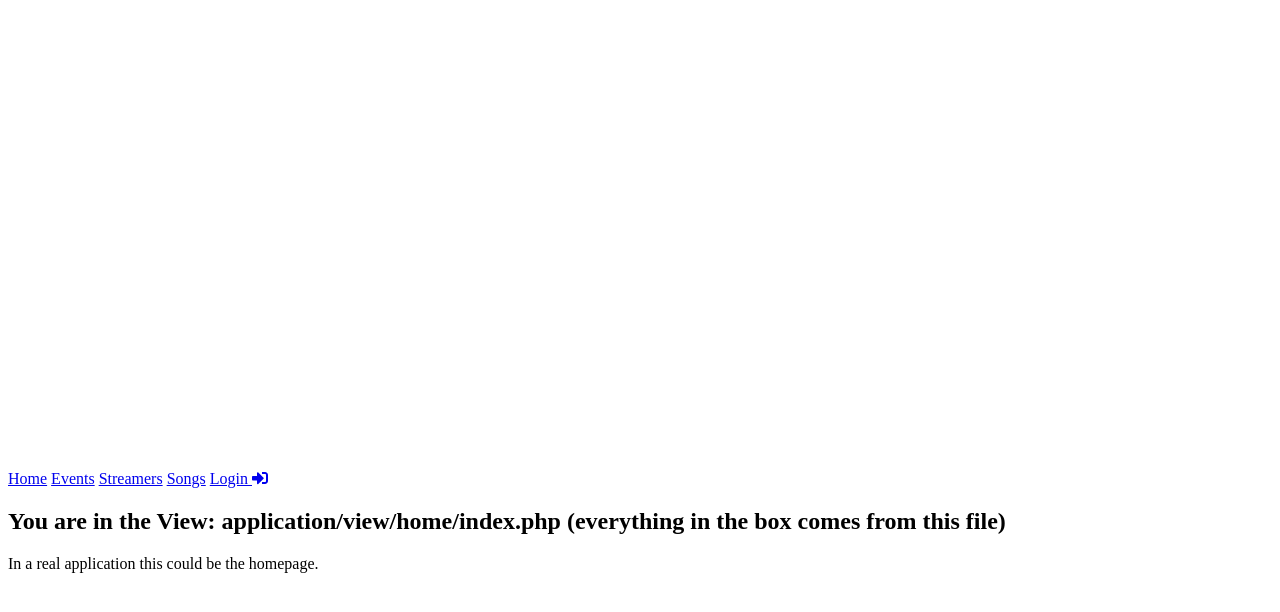
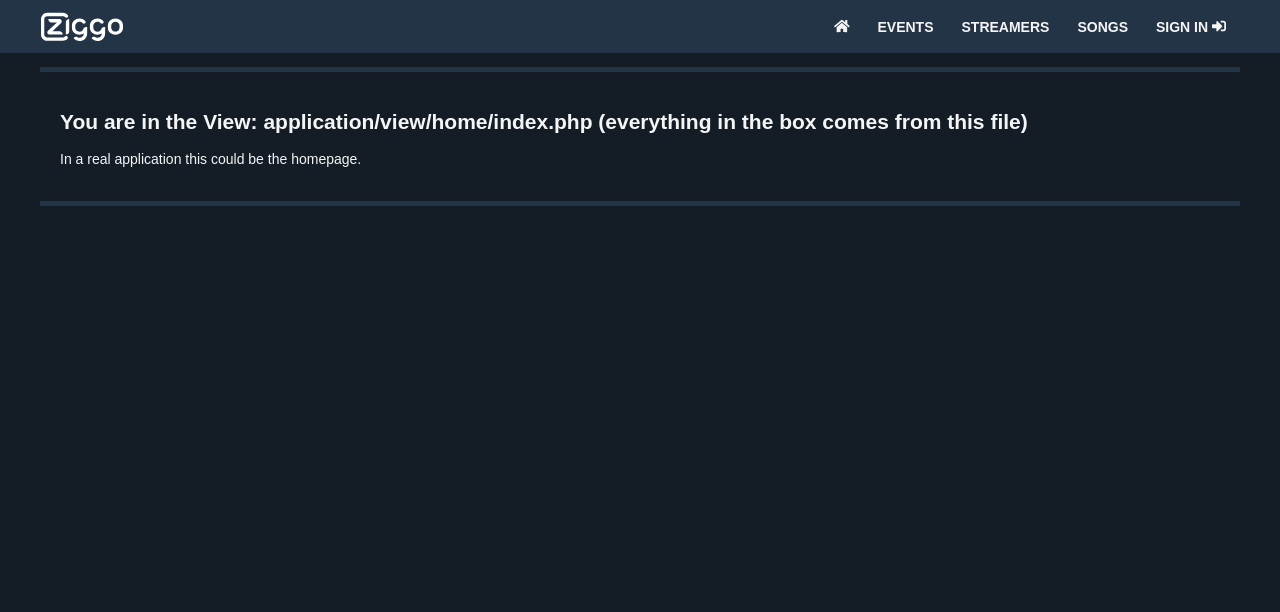
Before and after one commit to peltos/EWA-TeamB, a PHP site: page / in a window 1280 px wide. Shown: the top 612 px of the page. Run offline with PHP 8.4, Linux system fonts and the light colour scheme; a stand-in replaces the project's code that opens the database connection; some libraries are stand-ins or nearby versions.

Commit message:
Revert "Timeline stylesheet changes + PHP variable (game rounds) added."
This reverts commit 52e2b84d2144b991f68d0973bdb2918c8c7916b7.

```diff
--- a/application/controller/home.php
+++ b/application/controller/home.php
@@ -29,6 +29,7 @@ class Home extends Controller
      */
     public function events()
     {
+        $timeline = $this->model->timelineNoFilter();
         // load views
         require APP . 'view/_templates/header.php';
         require APP . 'view/home/events.php';
@@ -43,7 +44,6 @@ class Home extends Controller
      */
     public function streamers()
     {
-        $streamers = $this->model->getStreamers();
         // load views
         require APP . 'view/_templates/header.php';
         require APP . 'view/home/streamers.php';
--- a/application/model/model.php
+++ b/application/model/model.php
@@ -126,11 +126,12 @@ class Model
         // fetch() is the PDO method that get exactly one result
         return $query->fetch()->amount_of_songs;
     }
-    public function getStreamers(){
-        $url = 'https://mixer.com/api/v1/channels';
+
+    public function timelineNoFilter(){
+        $url = 'https://api.pandascore.co/matches/upcoming?page[number]=1&token=n-ijk1gBxy_DM-hg574l6Eaft6-QobYBdLVsobvIoA9vCFxm8yk';
         $json = file_get_contents($url);
-        $streamers_array = json_decode($json, true);
+        $timeline_array = json_decode($json, true);
 
-        return $streamers_array;
+        return $timeline_array;
     }
 }
--- a/application/view/_templates/header.php
+++ b/application/view/_templates/header.php
@@ -5,9 +5,9 @@
         <title>Ziggo</title>
         <meta name="description" content="">
         <meta name="viewport" content="width=device-width, initial-scale=1.0">
-        <link href="<?php echo URL; ?>css/style.css" rel="stylesheet">
+        <link href="<?php echo URL; ?>css/manifest.css" rel="stylesheet">
     </head>
-    <body class="light-theme">
+    <body class="dark-theme">
         <!-- logo -->
         <header id="header">
             <div class="header--inner">
@@ -19,11 +19,11 @@
 
                 <!-- navigation -->
                 <div class="navigation">
-                    <a class="navigation--item" href="<?php echo URL; ?>">Home</a>
+                    <a class="navigation--item" href="<?php echo URL; ?>"><i class="fas fa-home"></i></a>
                     <a class="navigation--item" href="<?php echo URL; ?>home/events">Events</a>
                     <a class="navigation--item" href="<?php echo URL; ?>home/streamers">Streamers</a>
                     <a class="navigation--item" href="<?php echo URL; ?>songs">Songs</a>
-                    <a class="navigation--item" href="<?php echo URL; ?>login">Login <i class="fas fa-sign-in-alt"></i></a>
+                    <a class="navigation--item" href="<?php echo URL; ?>login">Sign In <i class="fas fa-sign-in-alt"></i></a>
 
                 </div>
                 <div class="navigation-menu-icon" onclick="menuAnimation(this)">
--- /dev/null
+++ b/public/css/main.css
@@ -0,0 +1,259 @@
+/* *********************
+        HEADERS
+************************ */
+
+h1{
+    color: var(--heading-color);
+    font-size:2em;
+}
+
+h2{
+    color: var(--heading-color);
+    font-size:1.5em;
+}
+h3{
+    color: var(--heading-color);
+    font-size:1.25em;
+}
+h4{
+    color: var(--heading-color);
+    font-size:1.125em;
+}
+
+/* *****************
+        HEADER
+******************** */
+
+header{
+    font-size: 2em;
+    background-color: var(--primary-color);
+    color: var(--nav-color);
+    padding:.25em .25em;
+    height: 1.4em;
+}
+header.active{
+    position:relative;
+    z-index:2000;
+}
+
+.header--inner{
+    display:flex;
+    align-items: center;
+    margin:0 auto;
+    max-width:1200px;
+    height: 100%;
+    position:relative;
+}
+
+/* logo menu */
+
+.logo{
+    color: var(--background);
+    max-height:75%;
+}
+.logo img{
+    height:100%;
+    width: 3.0em;
+
+}
+
+/* navigation */
+
+.navigation {
+    display:flex;
+    justify-content: flex-end;
+    align-items: center;
+    width:100%;
+    transition:400ms;
+}
+
+.navigation .navigation--item {
+    display: none;
+    padding: .75em 1em;
+    text-decoration: none;
+    font-size: 14px;
+    text-transform: uppercase;
+    font-weight: bold;
+    background: var(--primary-color);
+    color: var(--nav-color);
+}
+
+.navigation .navigation--item:hover {
+    color: var(--ziggo-color);
+    border-bottom: 2px solid var(--ziggo-color);
+    line-height: 2;
+}
+
+/* menu button */
+
+.navigation-menu-icon {
+    display: inline-block;
+    cursor: pointer;
+    padding: 10px 15px;
+    text-decoration: none;
+    font-size: 14px;
+    text-transform: uppercase;
+    font-weight: bold;
+    background: var(--primary-color);
+    color: var(--nav-color);
+}
+
+.navigation-menu-icon .menu-icon__line:nth-child(1),
+.navigation-menu-icon .menu-icon__line:nth-child(2),
+.navigation-menu-icon .menu-icon__line:nth-child(3) {
+    width: 2em;
+    height: .125em;
+    background-color: var(--nav-color);
+    margin: .5em 0;
+    transition: 0.4s;
+}
+
+/* active elements */
+
+.active .navigation{
+    position:fixed;
+    height:100%;
+    width:100%;
+    top:0;
+    left:0;
+    background: var(--primary-color);
+    flex-direction: column;
+    justify-content: flex-start;
+    padding-top: 3em;
+    opacity: 0.91;
+}
+
+.active .navigation .navigation--item {
+    display: inline-block;
+    font-size:1em;
+    background: transparent;
+
+}
+
+.active .navigation-menu-icon .menu-icon__line:nth-child(1) {
+    -webkit-transform: rotate(-45deg) translate(-0.125em, 0.125em);
+    transform: rotate(-45deg) translate(-0.5em, 0.5em);
+}
+
+.active .navigation-menu-icon .menu-icon__line:nth-child(2) {
+    opacity: 0;
+}
+
+.active .navigation-menu-icon .menu-icon__line:nth-child(3) {
+    -webkit-transform: rotate(45deg) translate(-0.4em, -0.5em);
+    transform: rotate(45deg) translate(-0.4em, -0.5em);
+}
+
+.active .navigation-menu-icon {
+    position:absolute;
+    top:0;
+    right:0;
+    display: inline-block;
+    cursor: pointer;
+    padding: 10px 15px;
+    text-decoration: none;
+    font-size: 14px;
+    text-transform: uppercase;
+    font-weight: bold;
+    background: var(--primary-color);
+    color: var(--nav-color);
+}
+
+/* *********************
+        MAINCONTAINER
+************************ */
+
+.main-container{
+
+}
+
+.main-container--inner{
+    display:flex;
+    margin:0 auto;
+    max-width:1200px;
+}
+
+.container {
+    border-top: 5px solid var(--primary-color);
+    border-bottom: 5px solid var(--primary-color);
+    padding: 20px;
+    width:100%;
+    margin:1em  0;
+}
+.container a {
+    color: var(--action-color);
+    display: inline-block;
+    padding: 10px 15px;
+    text-decoration: none;
+    font-size: 14px;
+    text-transform: uppercase;
+    font-weight: bold;
+}
+.container table {
+    font-size: 11px;
+    margin-top: 20px;
+}
+.container table thead td {
+    background-color: var(--background-shade);
+    padding: 4px 10px;
+}
+.container table tbody td {
+    padding: 4px 10px;
+}
+.container .box {
+    border-top: 1px solid var(--primary-color);
+    padding-top: 10px;
+    margin-top: 30px;
+}
+.container input {
+    background-color: var(--background-shade);
+    border: 0;
+    padding: 5px 10px;
+}
+.container input[type="submit"] {
+    background-color: #ccc;
+    cursor: pointer;
+}
+.container input[type="submit"]:hover {
+    background-color: #222;
+    color: #fff;
+}
+.container button {
+    background-color: #ccc;
+    border: 0;
+    padding: 5px 10px;
+    cursor: pointer;
+}
+.container button:hover {
+    background-color: #222;
+    color: #fff;
+}
+
+/* *********************
+        FOOTER
+************************ */
+
+.footer {
+}
+.footer a {
+}
+
+/* **************************************
+        MEDIA QUERIES / RESPONSIVE
+***************************************** */
+
+@media only screen and (min-width: 768px) {
+    .navigation-menu-icon {
+        display: none;
+    }
+    .navigation .navigation--item {
+        display: inline-block;
+    }
+}
+
+@media only screen and (min-width: 1200px) {
+    header {
+        padding:.25em 1em;
+    }
+
+}
--- /dev/null
+++ b/public/css/manifest.css
@@ -0,0 +1,3 @@
+@import url("var.css");
+@import url("main.css");
+@import url("timeline.css");
--- a/public/css/timeline.css
+++ b/public/css/timeline.css
@@ -1,4 +1,3 @@
-@import url(http://fonts.googleapis.com/css?family=Raleway:400,900);
 
 .timeline-container .hexa {
   border: 0px;
--- a/public/css/var.css
+++ b/public/css/var.css
@@ -16,8 +16,10 @@
     --action-color:     var(--primary-color); /* orange */
     --action-hover:     #f5f5f5; /* soft white */
     --desc-color:       #f5f5f5; /* soft white */
-    --linewire-color:   #565454;  /* matterhorn grey */
-    --desc-border-width: 0.98px;
+    --linewire-color:   #565454; /* matterhorn grey */
+    --flag-color:       #f4a169; /* sandy brown */
+    --flag-text-color:  black;
+    --desc-border-width: 1px;
 }
 
 :root body.dark-theme {
@@ -34,6 +36,8 @@
     --action-hover:     #f5f5f5; /* soft white */
     --desc-color:       var(--primary-color); /* midnight */
     --linewire-color:   rgba(213, 213, 213, 0.4);  /* light grey */
+    --flag-color:       #ce6c0c; /* chocolate */
+    --flag-text-color:  #e6ecf0; /* solitude */
     --desc-border-width: 1.4px;
 }
 
```
Also changed, not shown: other parts of public/css/timeline.css (+79 -62 lines), application/view/home/events.php (+7 -13 lines), application/view/home/streamers.php (+3 -68 lines). Lines whose indentation alone changed are shown as unchanged.
